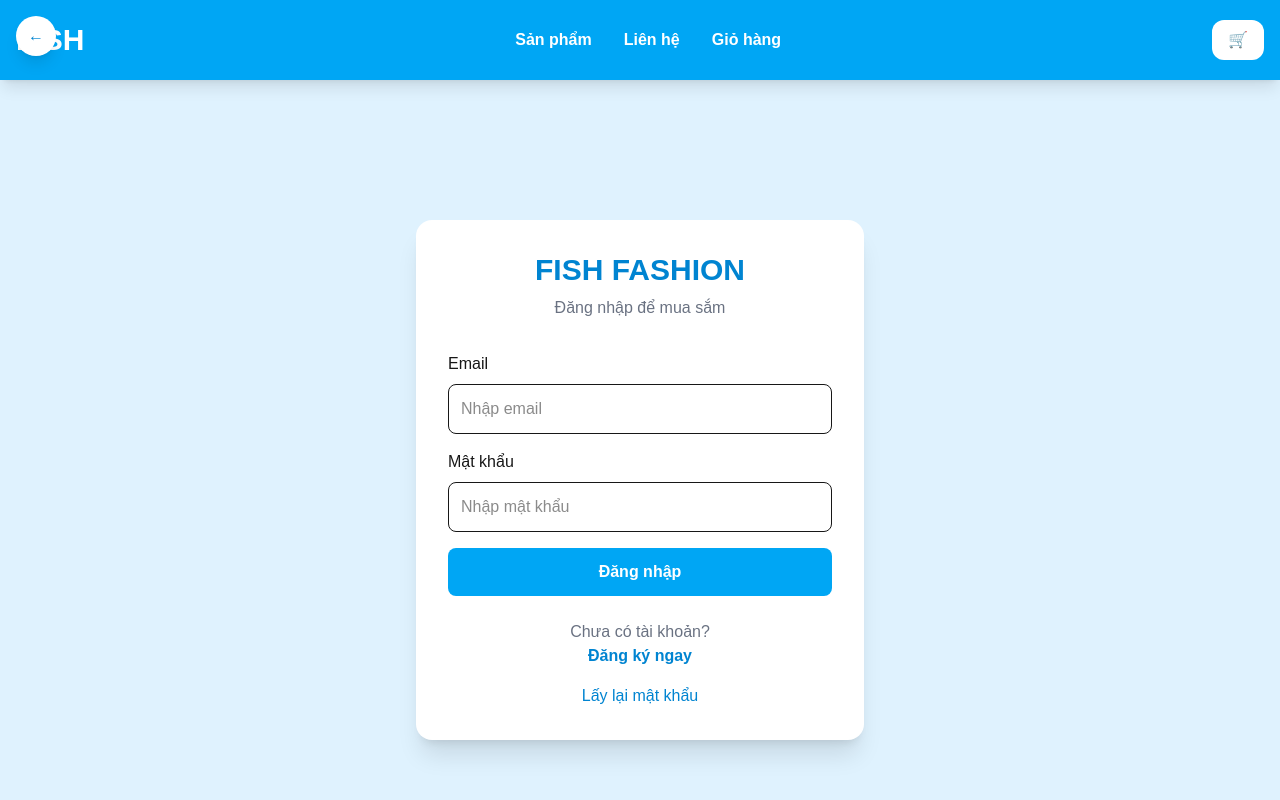
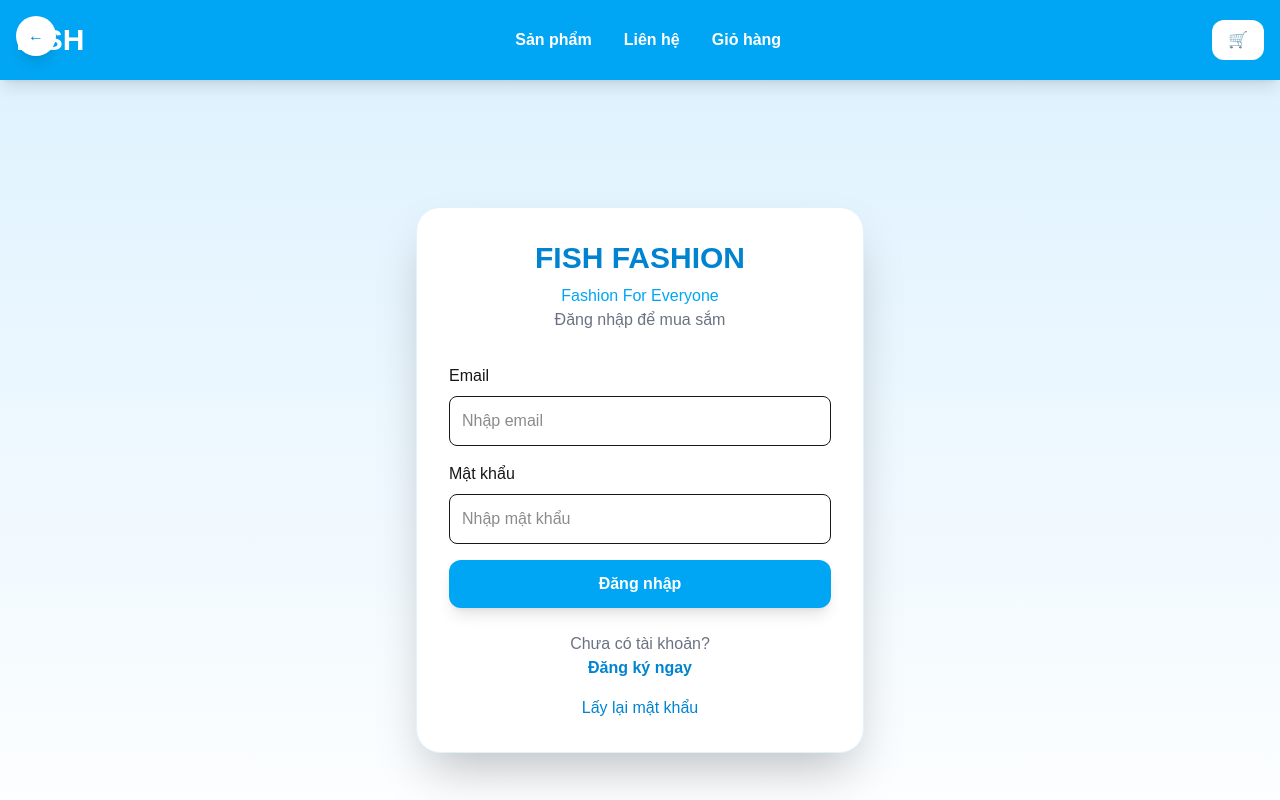
Before and after one commit to tranvantuan1442008-lang/fish-fashion, a Next.js app: page /login in a window 1280 px wide. Shown: the top 800 px of the page. Built offline with nearby package versions, Linux system fonts and the light colour scheme.

Commit message:
Upgrade login page UI

```diff
--- a/app/login/page.tsx
+++ b/app/login/page.tsx
@@ -19,12 +19,14 @@ export default function LoginPage() {
         ←
       </button>
 
-      <div className="min-h-screen bg-sky-100 flex items-center justify-center">
-        <div className="bg-white w-full max-w-md p-8 rounded-2xl shadow-xl">
+      <div className="min-h-screen bg-gradient-to-b from-sky-100 to-white flex items-center justify-center px-4">
+        <div className="bg-white w-full max-w-md p-8 rounded-3xl shadow-2xl border border-sky-100">
           <h1 className="text-3xl font-bold text-center text-sky-600 mb-2">
             FISH FASHION
           </h1>
-
+<p className="text-center text-sky-500 font-medium mt-2">
+  Fashion For Everyone
+</p>
           <p className="text-center text-gray-500 mb-8">
             Đăng nhập để mua sắm
           </p>
@@ -60,7 +62,17 @@ export default function LoginPage() {
 
             <button
               type="button"
-              className="w-full bg-sky-500 text-white py-3 rounded-lg font-bold hover:bg-sky-600"
+              className="
+w-full
+bg-sky-500
+hover:bg-sky-600
+text-white
+py-3
+rounded-xl
+font-bold
+transition
+shadow-lg
+"
               onClick={async () => {
                 const res = await fetch("/api/login", {
                   method: "POST",
```
